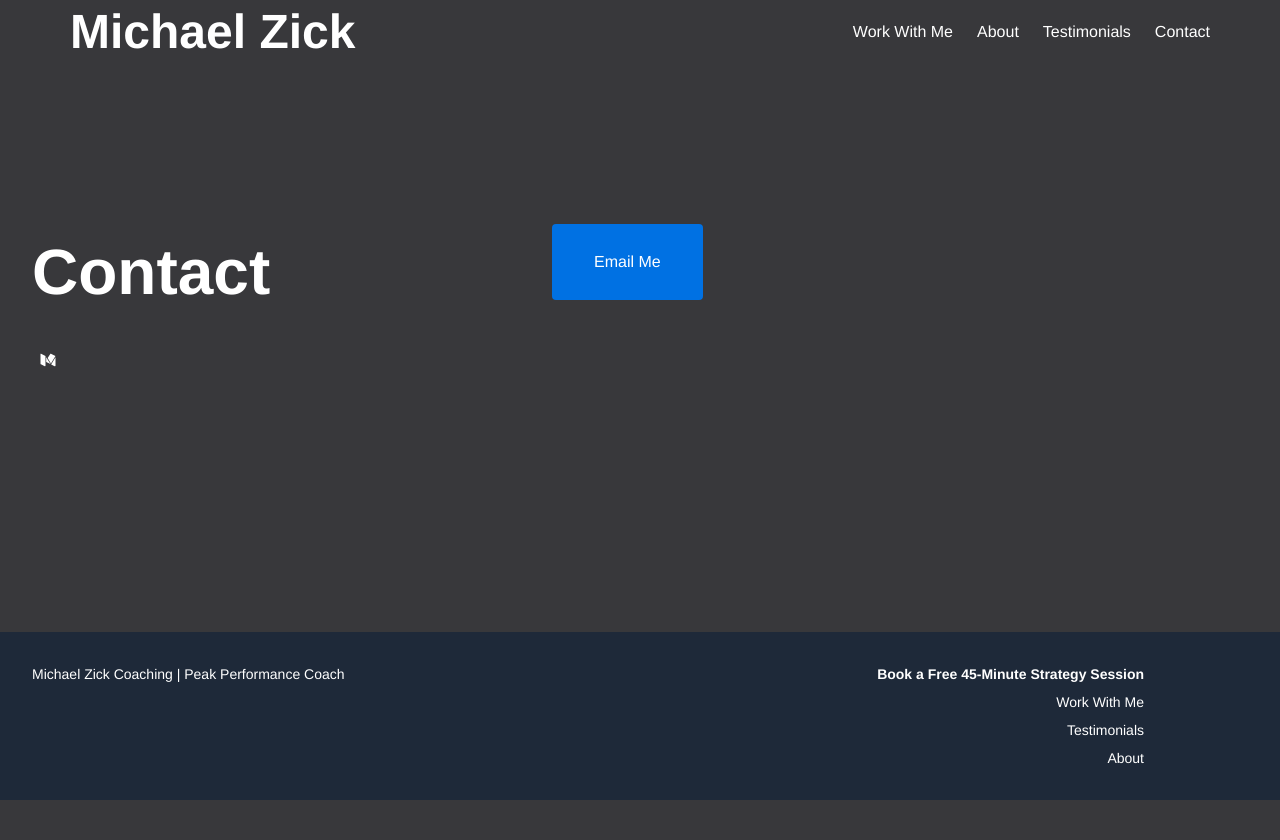
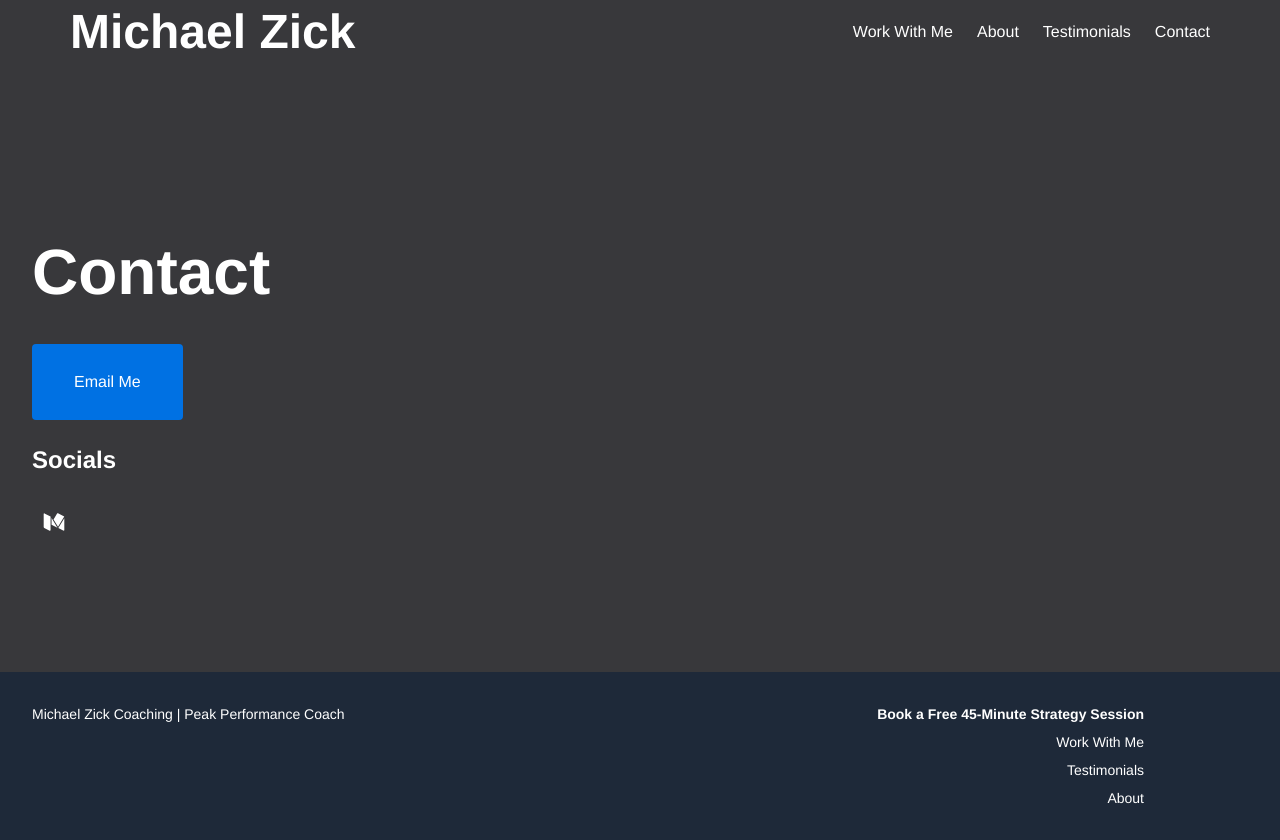
Before and after one commit to michaelzick/michaelzick.com, a Next.js app: page /contact in a window 1280 px wide. Before the commit the page ends 800 px from the top, so only its background shows below. Built offline with nearby package versions, Linux system fonts and the light colour scheme.

Commit message:
Adjust contact page layout and socials

```diff
--- a/app/contact/page.tsx
+++ b/app/contact/page.tsx
@@ -13,6 +13,13 @@ export default function Contact() {
       <div className="max-w-[1400px] mx-auto grid md:grid-cols-12 gap-8">
         <div className="md:col-span-5 space-y-6">
           <h1 className="text-[64px] font-semibold">Contact</h1>
+          <a
+            className="btn js-mail64"
+            data-addr="Znc5bzVnNzJAYW5vbmFkZHkuY29t"
+          >
+            Email Me
+          </a>
+          <h2 className="text-2xl font-semibold">Socials</h2>
           <div className="flex space-x-4">
             <a
               href="https://michaelzick.medium.com"
@@ -21,7 +28,7 @@ export default function Contact() {
               aria-label="Medium"
             >
               <svg
-                className="w-8 h-8 fill-current"
+                className="w-11 h-11 fill-current"
                 viewBox="0 0 64 64"
                 aria-hidden="true"
               >
@@ -30,14 +37,6 @@ export default function Contact() {
             </a>
           </div>
         </div>
-        <div className="md:col-span-6">
-          <a
-            className="btn js-mail64"
-            data-addr="Znc5bzVnNzJAYW5vbmFkZHkuY29t"
-          >
-            Email Me
-          </a>
-        </div>
       </div>
     </div>
   )
```
